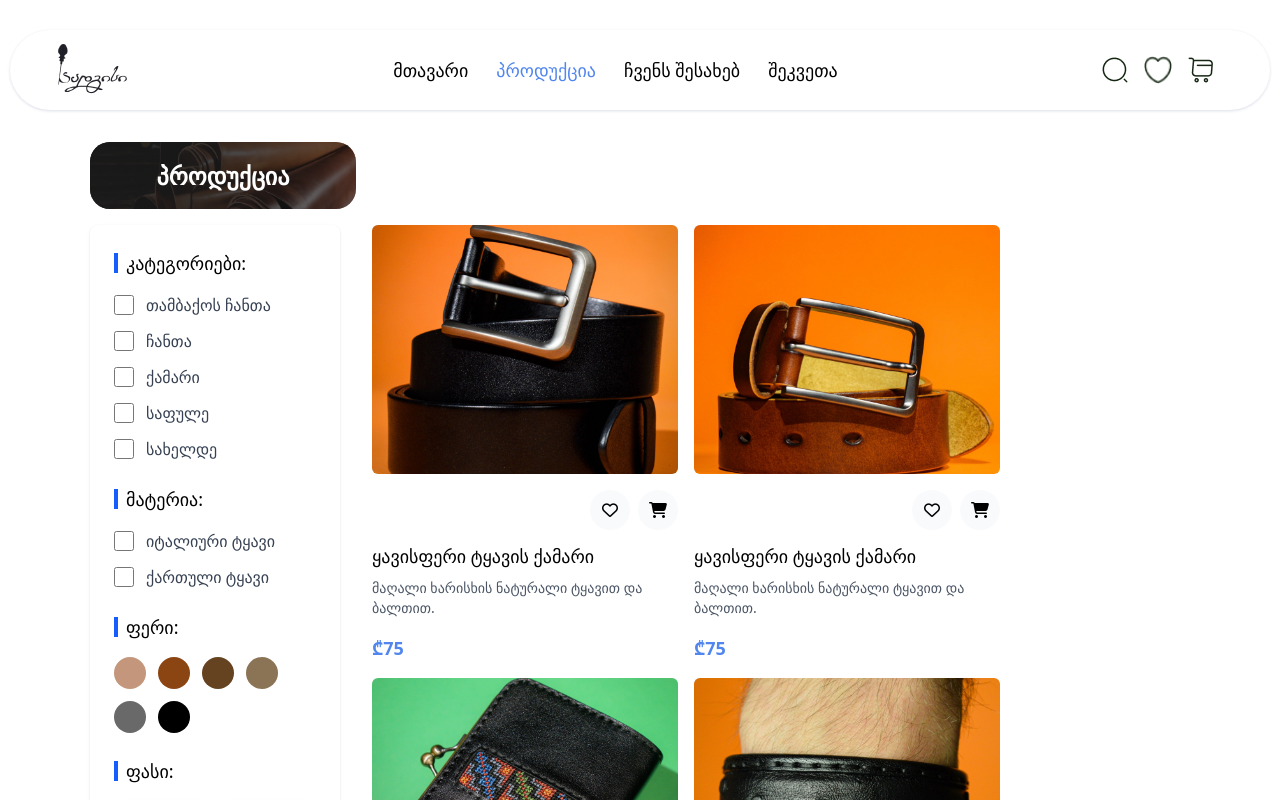
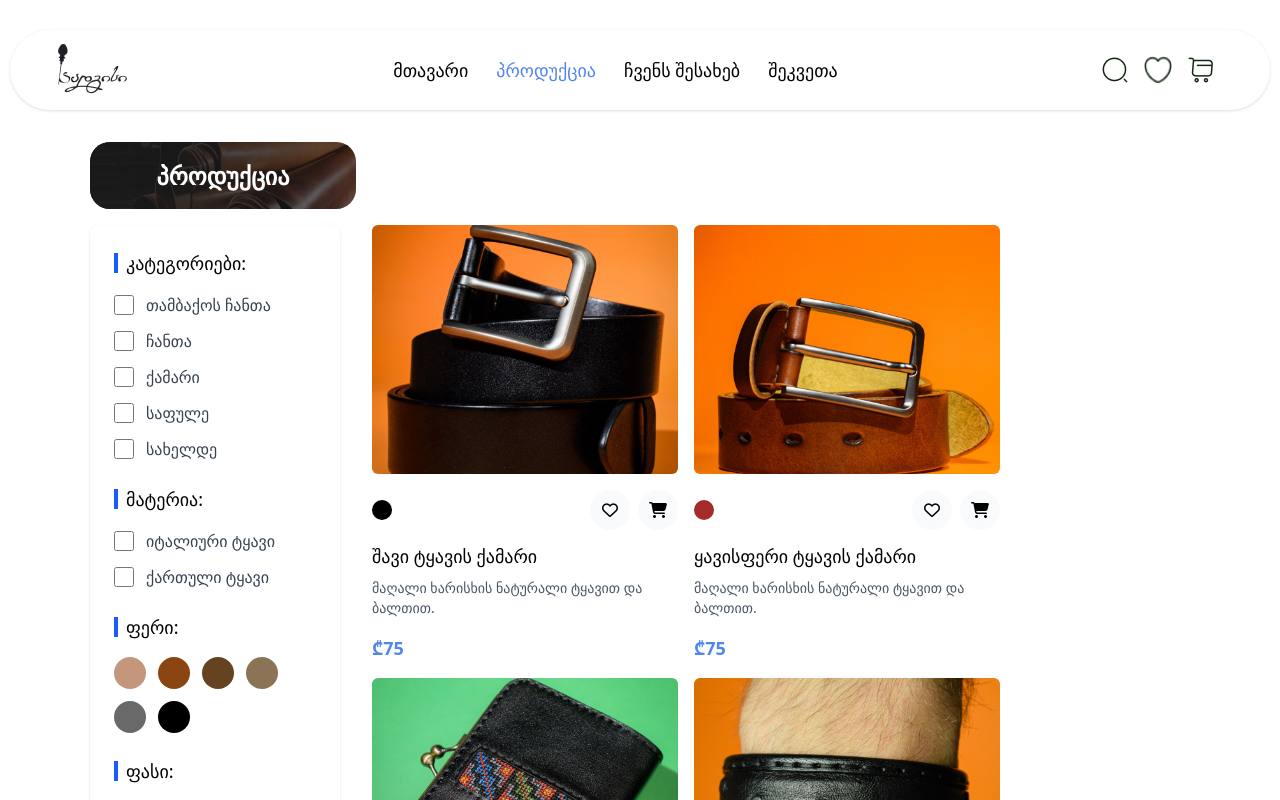
Before and after one commit to Aristocrat4/sadgisi2, an Angular app: page /products in a window 1280 px wide. Shown: the top 800 px of the page. Built offline with nearby package versions, Linux system fonts and the light colour scheme.

Commit message:
added colors

```diff
--- a/src/app/mocks/products.mock.ts
+++ b/src/app/mocks/products.mock.ts
@@ -3,13 +3,14 @@ import { ProductGroup } from '../interfaces/product.interface';
 export const productsListData: ProductGroup[] = [
   {
     id: 1,
-    name: 'ყავისფერი ტყავის ქამარი',
+    name: 'შავი ტყავის ქამარი',
     description: 'მაღალი ხარისხის ნატურალი ტყავით და ბალთით.',
     price: 75,
     rating: 4.9,
     description_long: 'ხელნაკეთი',
     additional_info: 'ზომა - 110-135 სმ',
     quantity_in_stock: 5,
+    colors: ['black'],
     images: [
       'assets/products/id-2-0.jpg',
       'assets/products/id-2-1.jpg',
@@ -28,6 +29,7 @@ export const productsListData: ProductGroup[] = [
     description_long: 'ხელნაკეთი',
     additional_info: 'ზომა - 110-135 სმ',
     quantity_in_stock: 5,
+     colors: ['brown'],
     images: [
       'assets/products/id-1-0.jpg',
       'assets/products/id-1-1.jpg',
@@ -51,6 +53,7 @@ export const productsListData: ProductGroup[] = [
     additional_info:
       'მიუხედავად პატარა ზომისა (12 x 10 სმ), სპეციალური დიზაინი საფულეს ხდის ტევადს და მოხერხებულს ყოველდღიური გამოყენებისას.',
     quantity_in_stock: 5,
+     colors: ['black'],
     images: [
       'assets/products/id-3-0.jpg',
       'assets/products/id-3-1.jpg',
@@ -73,6 +76,7 @@ export const productsListData: ProductGroup[] = [
       ' დამუშავებული და შეკრილი მთლიანად ხელით, ნატურალური სირაქლემას ტყავით.',
     additional_info: 'ზომა (მაჯის) - 16-18 სმ',
     quantity_in_stock: 5,
+     colors: ['black'],
     images: [
       'assets/products/id-4-0.jpg',
       'assets/products/id-4-1.jpg',
@@ -93,6 +97,7 @@ export const productsListData: ProductGroup[] = [
     additional_info:
       'ზომა (დაკეცილი) - 16/ 9 სმ. დამუშავებული და შეკერილი ხელით',
     quantity_in_stock: 5,
+     colors: ['brown'],
     images: [
       'assets/products/id-5-0.jpg',
       'assets/products/id-5-1.jpg',
--- a/src/app/pages/profile/orders-history/orders-history.component.ts
+++ b/src/app/pages/profile/orders-history/orders-history.component.ts
@@ -28,6 +28,7 @@ export class OrdersHistoryComponent {
           description_long: 'ხელნაკეთი',
           additional_info: 'ზომა - 110-135 სმ',
           quantity_in_stock: 5,
+           colors: ['brown'],
           images: [
             'assets/products/id-2-0.jpg',
             'assets/products/id-2-1.jpg',
@@ -49,6 +50,7 @@ export class OrdersHistoryComponent {
           additional_info:
             'მიუხედავად პატარა ზომისა (12 x 10 სმ), სპეციალური დიზაინი საფულეს ხდის ტევადს და მოხერხებულს ყოველდღიური გამოყენებისას.',
           quantity_in_stock: 5,
+           colors: ['black'],
           images: [
             'assets/products/id-3-0.jpg',
             'assets/products/id-3-1.jpg',
@@ -71,6 +73,7 @@ export class OrdersHistoryComponent {
             ' დამუშავებული და შეკრილი მთლიანად ხელით, ნატურალური სირაქლემას ტყავით.',
           additional_info: 'ზომა (მაჯის) - 16-18 სმ',
           quantity_in_stock: 5,
+           colors: ['black'],
           images: [
             'assets/products/id-4-0.jpg',
             'assets/products/id-4-1.jpg',
```
